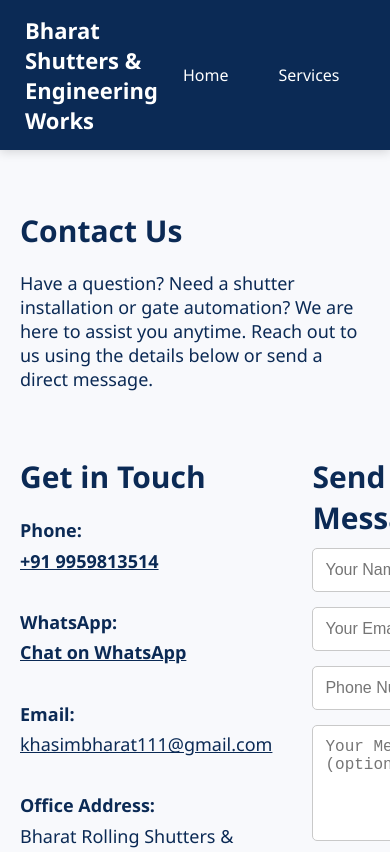
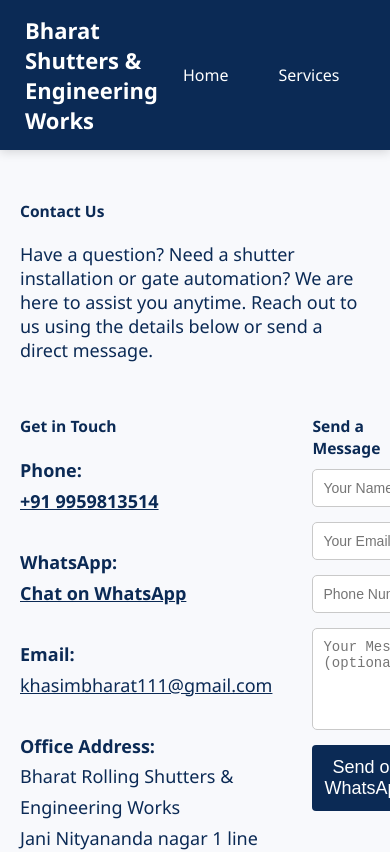
Before and after one commit to student-akram/bharat-rolling-shutters, a React (Vite) app in the folder Frontend/: page /contact in a window 390 px wide. Shown: the top 852 px of the page. Built offline with nearby package versions, Linux system fonts and the light colour scheme.

Commit message:
Update index.css

```diff
--- a/Frontend/src/index.css
+++ b/Frontend/src/index.css
@@ -5,6 +5,11 @@
   --text-light: #ffffff;
   --text-dark: #0a0a0a;
   --bg: #f8f9fc;
+  --container-padding: 20px;
+  --hero-padding: 120px;
+  --hero-title-size: clamp(28px, 3.5vw, 48px);
+  --hero-sub-size: clamp(14px, 1.8vw, 22px);
+  --section-title-size: clamp(20px, 2.5vw, 30px);
 }
 
 /* GLOBAL */
@@ -20,7 +25,7 @@
 .container {
   max-width: 1200px;
   margin: 0 auto;
-  padding: 20px;
+  padding: var(--container-padding);
 }
 
 /* HERO SECTION */
@@ -29,26 +34,26 @@
               url('https://images.unsplash.com/photo-1523415829731-063a4c97fe8d?auto=format&fit=crop&w=1400&q=60');
   background-size: cover;
   background-position: center;
-  padding: 120px 20px;
+  padding: var(--hero-padding) 20px;
   text-align: center;
   color: var(--text-light);
   animation: fadeIn 1.5s ease;
 }
 
 .hero-title {
-  font-size: 48px;
+  font-size: var(--hero-title-size);
   font-weight: 700;
 }
 
 .hero-sub {
-  font-size: 22px;
+  font-size: var(--hero-sub-size);
   margin-top: 12px;
   Opacity: 0.9;
 }
 
 /* SECTION TITLE */
 .section-title {
-  font-size: 30px;
+  font-size: var(--section-title-size);
   font-weight: 700;
   margin-bottom: 10px;
   color: var(--primary);
@@ -210,8 +215,80 @@
   font-weight: bold;
 }
 .review-card {
-  height: 260px;           /* fixed height for all cards */
+  height: 260px;           /* fixed height for desktop; will unset on small screens */
   display: flex;
   flex-direction: column;
   justify-content: space-between;
 }
+
+/* --------------------------- RESPONSIVE BREAKPOINTS --------------------------- */
+/* Large screens (<= 1200px) */
+@media (max-width: 1200px) {
+  :root { --container-padding: 18px; --hero-padding: 100px; }
+  .hero-title { font-size: clamp(30px, 3.3vw, 42px); }
+  .section-title { font-size: clamp(20px, 2.2vw, 26px); }
+}
+
+/* Tablets (<= 992px) */
+@media (max-width: 992px) {
+  :root { --container-padding: 16px; --hero-padding: 80px; }
+  .hero-title { font-size: clamp(26px, 4vw, 36px); }
+  .hero-sub { font-size: clamp(12px, 2.4vw, 18px); }
+  .section-title { font-size: clamp(18px, 3vw, 24px); }
+  .review-slider-wrapper { padding: 30px 0; }
+  .swiper-button-prev::after, .swiper-button-next::after { font-size: 26px; }
+}
+
+/* Mobile (<= 768px) */
+@media (max-width: 768px) {
+  :root { --container-padding: 14px; --hero-padding: 60px; }
+  body { font-size: 15px; }
+  .hero { padding: var(--hero-padding) 14px; }
+  .hero-title { font-size: clamp(22px, 5vw, 32px); }
+  .hero-sub { font-size: clamp(12px, 2.8vw, 16px); }
+  .section-title { font-size: clamp(16px, 3.5vw, 22px); }
+  .services-grid { gap: 12px; }
+  .service-card { padding: 16px; }
+  .review-card { height: auto; padding: 18px; }
+  .mediaStyle, img, video { height: auto; max-height: 180px; }
+  .menu-btn { display: block; }
+  .desktop-menu { display: none; }
+  .swiper-button-prev, .swiper-button-next { top: 40% !important; transform: translateY(-40%) !important; font-size: 22px !important; }
+  .swiper-button-prev { left: 0 !important; }
+  .swiper-button-next { right: 0 !important; }
+}
+
+/* Small mobile (<= 480px) */
+@media (max-width: 480px) {
+  :root { --container-padding: 12px; --hero-padding: 48px; }
+  body { font-size: 14px; }
+  .hero { padding: var(--hero-padding) 10px; }
+  .hero-title { font-size: clamp(20px, 6vw, 28px); }
+  .hero-sub { font-size: clamp(12px, 3vw, 15px); }
+  .section-title { font-size: clamp(14px, 4vw, 20px); }
+  .review-slider-wrapper { padding: 20px 0; }
+  .swiper-button-prev::after, .swiper-button-next::after { font-size: 20px !important; }
+  .review-card { height: auto; }
+  .input-box { padding: 10px; font-size: 14px; }
+}
+
+/* Make the swiper arrows easier to click and not overlap cards on mobile */
+@media (max-width: 636px) {
+  .swiper-button-prev, .swiper-button-next {
+    width: 32px;
+    height: 32px;
+    background: rgba(255,255,255,0.9);
+    border-radius: 50%;
+    color: var(--primary) !important;
+    display: flex;
+    align-items: center;
+    justify-content: center;
+    box-shadow: 0 2px 8px rgba(0,0,0,0.12);
+  }
+}
+
+/* Forms and cards should not overflow on smaller screens */
+@media (max-width: 420px) {
+  .popup, .cardStyle, .service-card { padding: 12px !important; }
+  .popup { max-width: 92% !important; }
+}
```
